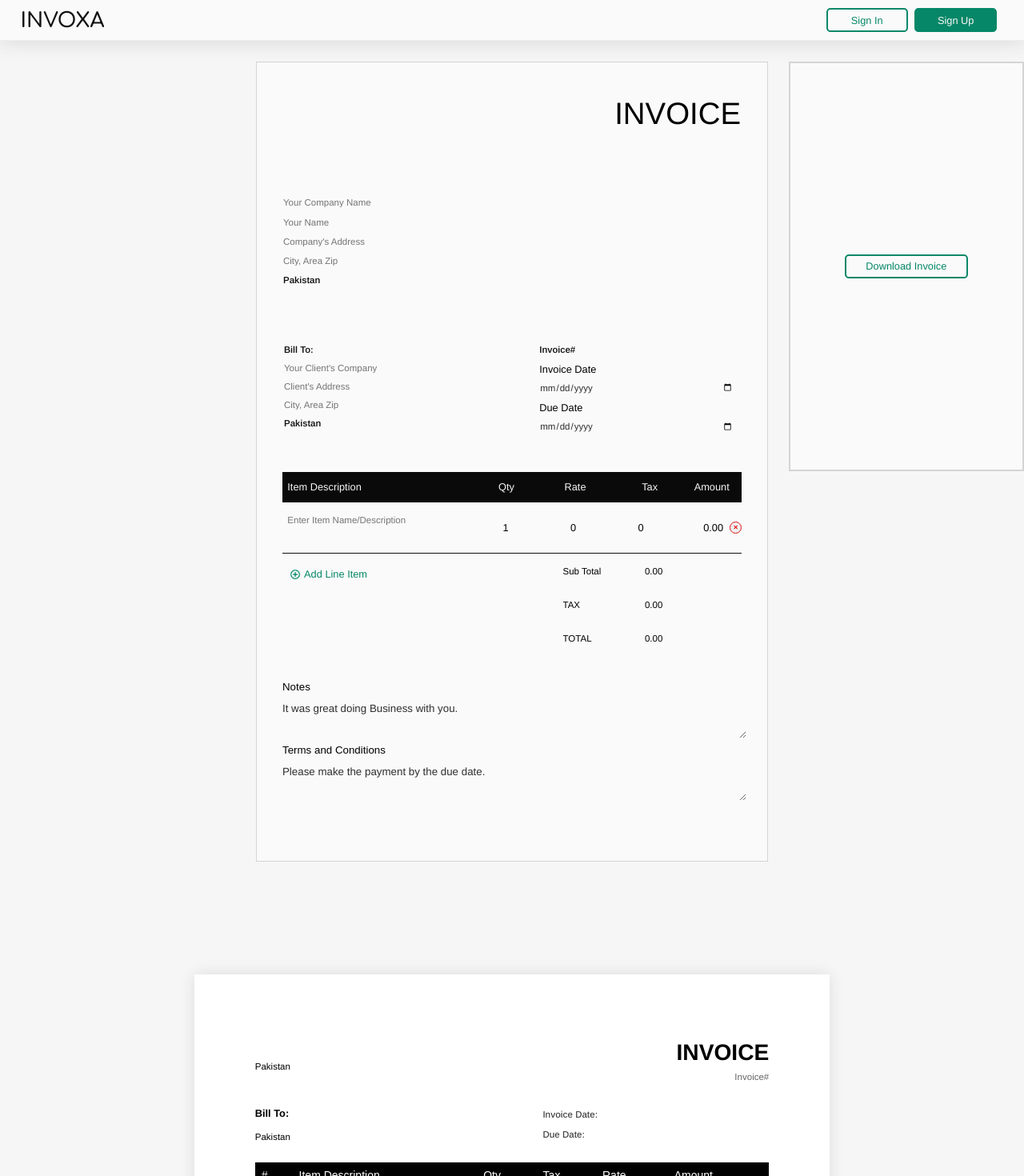
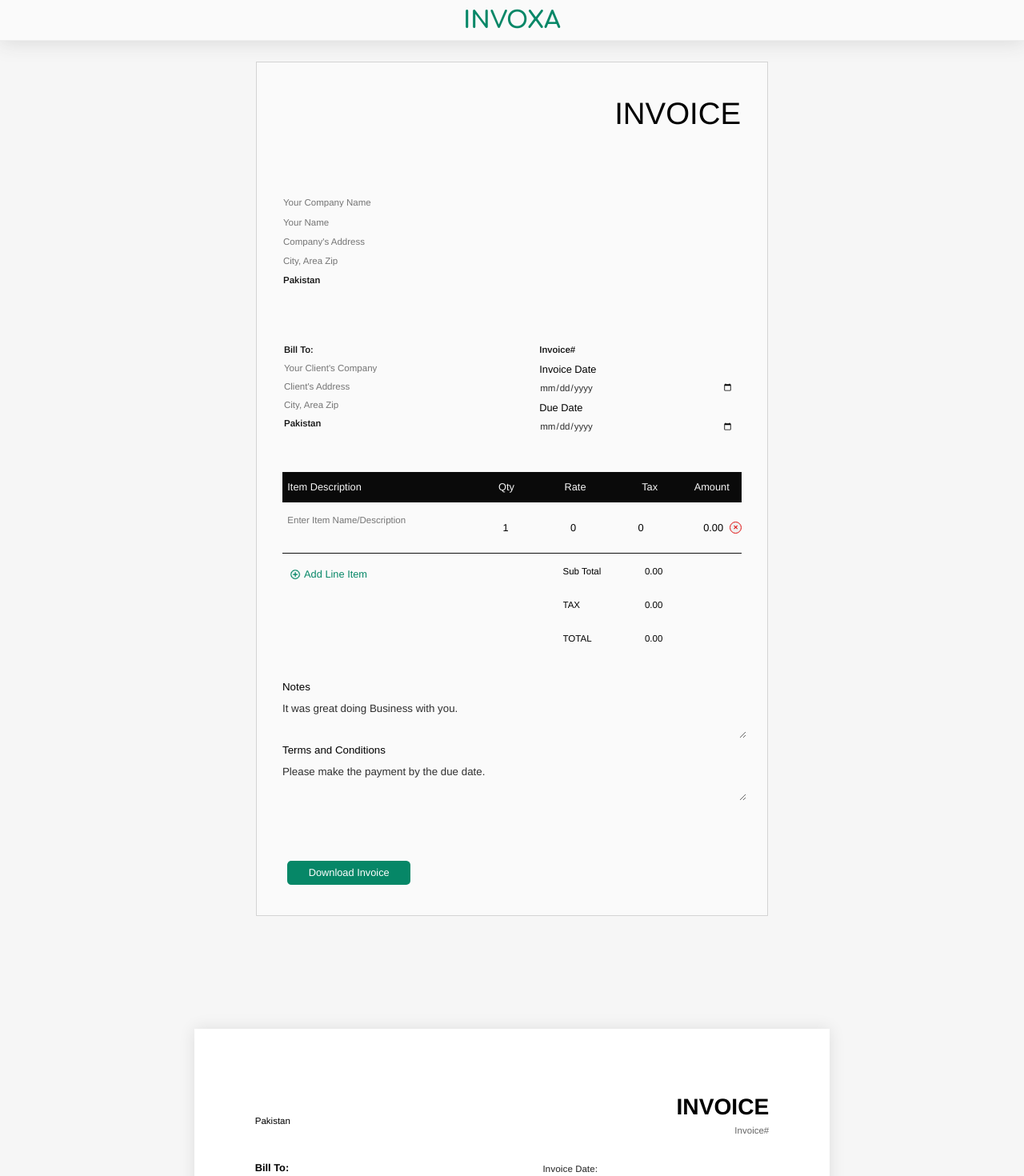
Before and after one commit to MuhammadTalha15/Invoxa, a React (Vite) app: page / in a window 1280 px wide. Shown: the top 1470 px of the page at 80% size. Built offline with nearby package versions, Linux system fonts and the light colour scheme.

Commit message:
Final Production

```diff
--- a/src/components/ControlPanel.jsx
+++ b/src/components/ControlPanel.jsx
@@ -5,7 +5,7 @@ const ControlPanel = ({ onClick }) => {
   return (
     <>
         <section className="panel">
-            <button className='download-btn' onClick={onClick}>Download Invoice</button>
+
         </section>
     </>
   )
--- a/src/components/Main.jsx
+++ b/src/components/Main.jsx
@@ -1,5 +1,6 @@
 import { useState, useEffect, useRef } from 'react'
 import '../styles/main.scss'
+import '../styles/controlPanel.scss'
 import ControlPanel from './ControlPanel'
 import Invoice from './Inovoice'
 import html2pdf from 'html2pdf.js'
@@ -204,9 +205,11 @@ const Main = () => {
                         <input type="text" value={conditions} onChange={(e) => setConditions(e.target.value)} className='fnl-nt-inpt' />
                         <textarea name="" className='fnl-txt-area' value={conditionsData} onChange={(e) => setConditionsData(e.target.value)} id=""></textarea>
                     </div>
+
+                    <button className='download-btn' onClick={handleClick}>Download Invoice</button>
                 </section>
 
-                <ControlPanel onClick={handleClick} />
+                {/* <ControlPanel onClick={handleClick} /> */}
             </main>
 
             {/* INVOICE COMPONENT */}
--- a/src/components/Navbar.jsx
+++ b/src/components/Navbar.jsx
@@ -7,10 +7,10 @@ const Navbar = () => {
             <header className='hd'>
                 <a href="#" className='logo'>INVOXA</a>
 
-                <div className="btn-wrap">
-                    <a href="#" className='sign-in'>Sign In</a>
-                    <a href="#" className='sign-up'>Sign Up</a>
-                </div>
+                {/* <div className="btn-wrap">
+                    <a href="#" className='nav-links'>Help</a>
+                    <a href="#" className='nav-links'>Sign Up</a>
+                </div> */}
 
             </header>
         </>
--- a/src/styles/controlPanel.scss
+++ b/src/styles/controlPanel.scss
@@ -1,33 +1,35 @@
 @import './mixins';
 @import './variables';
 
-.panel{
+.panel {
     position: fixed;
     height: 40vmax;
     width: 23vmax;
     right: 0;
     background-color: $background;
-    border: 2px solid $borderColor;
+    // border: 2px solid $borderColor;s
     @include flex(center, center, row);
 
-    .download-btn{
-        background: rgba(6, 135, 103, 0);
+}
+
+.download-btn {
+    background: $secondaryColorFirst;
     border-radius: .4vmax;
-        border: 2px solid $secondaryColorFirst;
     @include flex(center, center, row);
+    border: none;
     width: 12vmax;
     height: 2.3vmax;
-        color: $secondaryColorFirst;
+    color: #fff;
     font-size: 1vmax;
     font-family: 'Arimo', sans-serif;
     text-decoration: none;
     transition: 0.3s;
     cursor: pointer;
+    margin: 0 3vmax;
+    margin-bottom: 3vmax;
 }
 
-    .download-btn:hover{
+.download-btn:hover {
     background: $secondaryColorSecond;
-        border: 2px solid $secondaryColorSecond;
     color: #FAFAFA;
 }
-}
--- a/src/styles/main.scss
+++ b/src/styles/main.scss
@@ -15,6 +15,7 @@ $bordercheck: 1px solid transparent;
         height: auto;
         border: 1px solid $borderColor;
         background-color: $background;
+        // padding: 2vmax 2vmax;
 
         .invc-hdr {
             height: 10vmax;
--- a/src/styles/navbar.scss
+++ b/src/styles/navbar.scss
@@ -1,4 +1,5 @@
 @import './mixins';
+@import './variables';
 
 .hd {
     position: fixed;
@@ -6,22 +7,23 @@
     width: 100%;
     background-color: #FAFAFA;
     border-bottom: 1px solid #EEEEEE;
-    @include flex(center, space-between, row);
+    @include flex(center, center, row);
     padding: 0 2vmax;
     filter: drop-shadow(0 .1vmax 1vmax #d6d6d6);
 
     .logo {
-        font-size: 2vmax;
+        font-size: 2.3vmax;
         font-family: 'Comfortaa', cursive;
         text-decoration: none;
-        font-weight: 600;
-        color: #111;
+        font-weight: 700;
+        color: $secondaryColorFirst;
         user-select: none;
     }
 
     .btn-wrap {
         height: 2.5vmax;
         width: 18vmax;
+        border: 1px solid;
         @include flex(center, space-evenly, row);
     }
 
```
Lines whose indentation alone changed are shown as unchanged.
